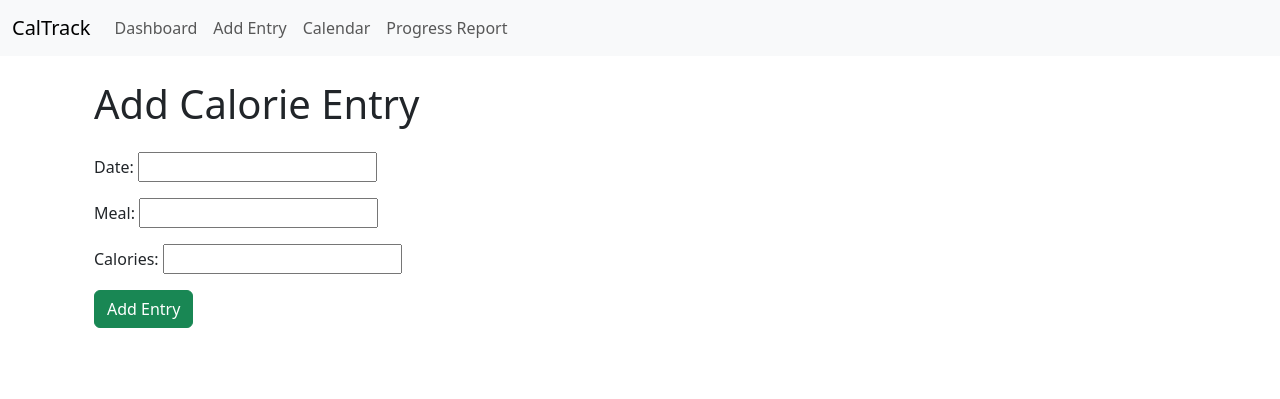
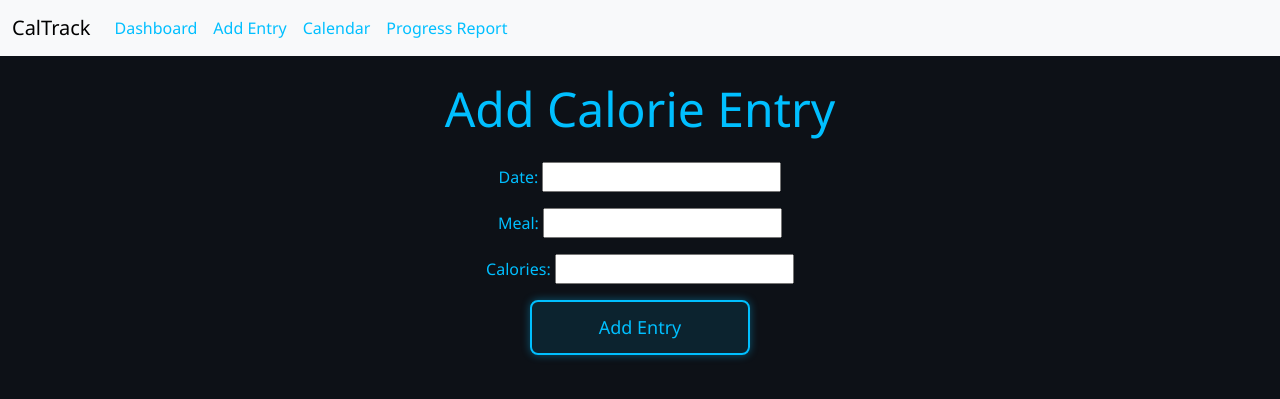
Before and after one commit to CSStudentsG6/FinalExam, a Django app: page /Caltrack/add/ in a window 1280 px wide. Shown: the top 399 px of the page. Run offline with Django 5.2, Linux system fonts and the light colour scheme.

Commit message:
HTML changes

```diff
--- a/Caltrack/templates/caltrack/add_entry.html
+++ b/Caltrack/templates/caltrack/add_entry.html
@@ -1,12 +1,12 @@
 {% extends 'caltrack/base.html' %}
 
 {% block content %}
-<div class="container">
-    <h1 class="my-4">Add Calorie Entry</h1>
+<div class="container mt-4">
+    <h1 class="mb-4" style="font-size: 3rem; color: #00bfff;">Add Calorie Entry</h1>
     <form method="post">
         {% csrf_token %}
         {{ form.as_p }}
-        <button type="submit" class="btn btn-success">Add Entry</button>
+        <button type="submit" class="btn btn-success" style="background-color: rgba(0, 191, 255, 0.1); color: #00bfff; border: 2px solid #00bfff; width: 220px;">Add Entry</button>
     </form>
 </div>
 {% endblock %}
--- a/Caltrack/templates/caltrack/base.html
+++ b/Caltrack/templates/caltrack/base.html
@@ -4,6 +4,47 @@
     <meta charset="UTF-8">
     <title>CalTrack App</title>
     <link href="https://cdn.jsdelivr.net/npm/bootstrap@5.3.0/dist/css/bootstrap.min.css" rel="stylesheet">
+    <style>
+        body {
+            background-color: #0d1117;
+            color: #00bfff;
+            font-family: 'Segoe UI', Tahoma, Geneva, Verdana, sans-serif;
+            text-align: center;
+        }
+
+        .navbar, .nav-link {
+            color: #00bfff !important;
+        }
+
+        .navbar-toggler {
+            border-color: #00bfff;
+        }
+
+        .btn {
+            background-color: rgba(0, 191, 255, 0.1);
+            color: #00bfff;
+            border: 2px solid #00bfff;
+            width: 220px;
+            text-align: center;
+            font-size: 18px;
+            padding: 12px;
+            border-radius: 8px;
+            box-shadow: 0 0 8px rgba(0, 191, 255, 0.4);
+            transition: all 0.3s ease;
+            display: block; /* Makes the buttons stack vertically */
+            margin: 10px auto; /* Adds margin and centers the buttons horizontally */
+        }
+
+        .btn:hover {
+            background-color: #00bfff;
+            color: #0d1117;
+            box-shadow: 0 0 12px rgba(0, 191, 255, 0.8);
+        }
+
+        .navbar-nav .nav-item .nav-link {
+            color: #00bfff !important;
+        }
+    </style>
 </head>
 <body>
     <nav class="navbar navbar-expand-lg navbar-light bg-light">
@@ -34,6 +75,10 @@
     </nav>
 
     <div class="container mt-4">
+
+
+
+        <!-- The rest of the content will go here -->
         {% block content %}
         {% endblock %}
     </div>
--- a/Caltrack/templates/caltrack/dashboard.html
+++ b/Caltrack/templates/caltrack/dashboard.html
@@ -1,7 +1,7 @@
 {% extends "caltrack/base.html" %}
 {% block content %}
 <div class="container">
-    <h1 class="text-center my-4">Calorie Tracker Dashboard</h1>
+    <h1 class="text-center my-4" style="font-size: 3rem; color: #00bfff;">Calorie Tracker Dashboard</h1>
 
     <a class="btn btn-primary mb-3" href="{% url 'caltrack:add_entry' %}">Add New Entry</a>
     <a class="btn btn-secondary mb-3" href="{% url 'caltrack:calendar_view' %}">View Calendar</a>
--- a/myapp/templates/myapp/home.html
+++ b/myapp/templates/myapp/home.html
@@ -91,7 +91,7 @@
   </style>
 </head>
 <body>
-  <h1>[System Initialized]</h1>
+  <h1>Byte of Calories</h1>
 
   <div class="button-container">
     <!-- Recipe Creator Button -->
```
